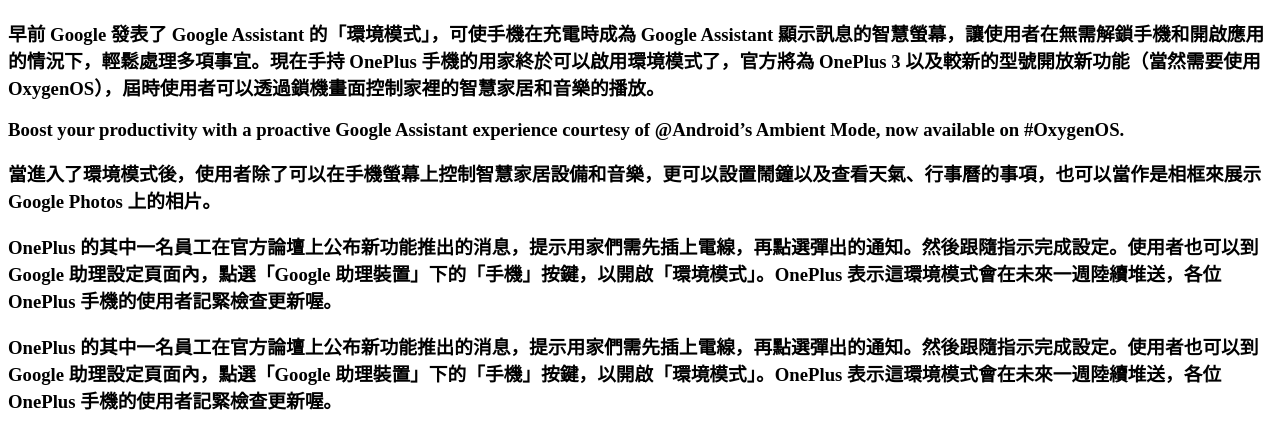
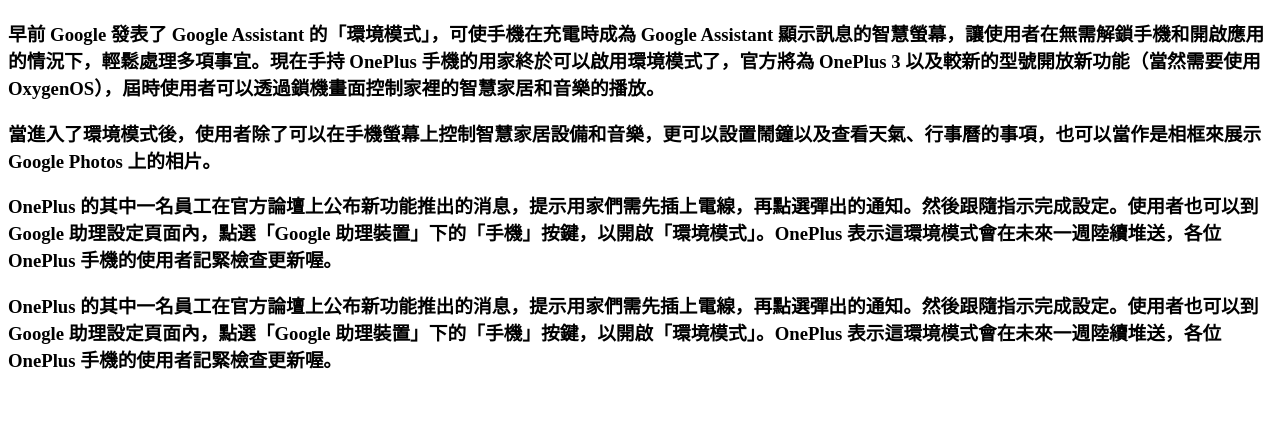
Before and after one commit to ken800903/githubTest, a plain HTML site: page page01.html in a window 1280 px wide. Shown: the part 70-518 px from the top of the page. Drawn offline with Linux system fonts and the light colour scheme.

Commit message:
測試進行刪除14行
測試進行刪除14行page01內容

```diff
--- a/page01.html
+++ b/page01.html
@@ -11,8 +11,7 @@
     </h1>
     <h3>早前 Google 發表了 Google Assistant 的「環境模式」，可使手機在充電時成為 Google Assistant 顯示訊息的智慧螢幕，讓使用者在無需解鎖手機和開啟應用的情況下，輕鬆處理多項事宜。現在手持 OnePlus 手機的用家終於可以啟用環境模式了，官方將為 OnePlus 3 以及較新的型號開放新功能（當然需要使用 OxygenOS），屆時使用者可以透過鎖機畫面控制家裡的智慧家居和音樂的播放。
     </h3>
-    <h3>Boost your productivity with a proactive Google Assistant experience courtesy of @Android’s Ambient Mode, now available on #OxygenOS.
-    </h3>
+
     <h3>當進入了環境模式後，使用者除了可以在手機螢幕上控制智慧家居設備和音樂，更可以設置鬧鐘以及查看天氣、行事曆的事項，也可以當作是相框來展示 Google Photos 上的相片。
     </h3>
     <h3>OnePlus 的其中一名員工在官方論壇上公布新功能推出的消息，提示用家們需先插上電線，再點選彈出的通知。然後跟隨指示完成設定。使用者也可以到 Google 助理設定頁面內，點選「Google 助理裝置」下的「手機」按鍵，以開啟「環境模式」。OnePlus 表示這環境模式會在未來一週陸續堆送，各位 OnePlus 手機的使用者記緊檢查更新喔。
```
